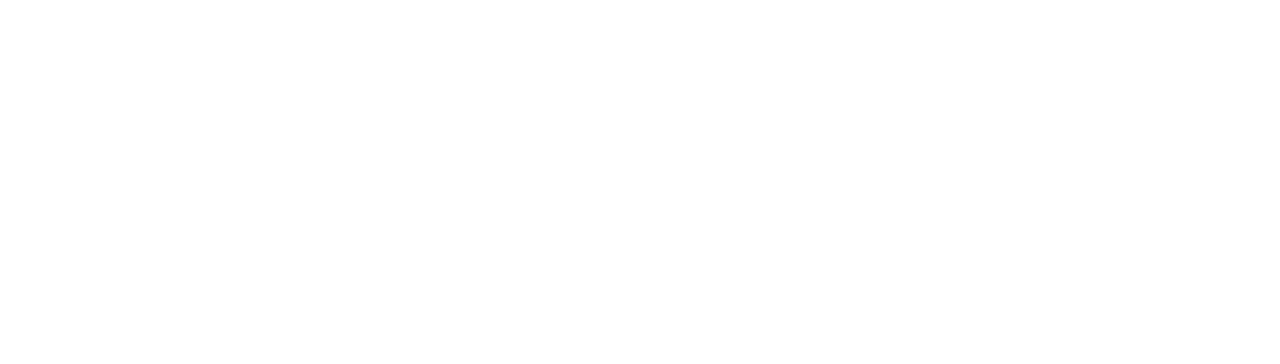
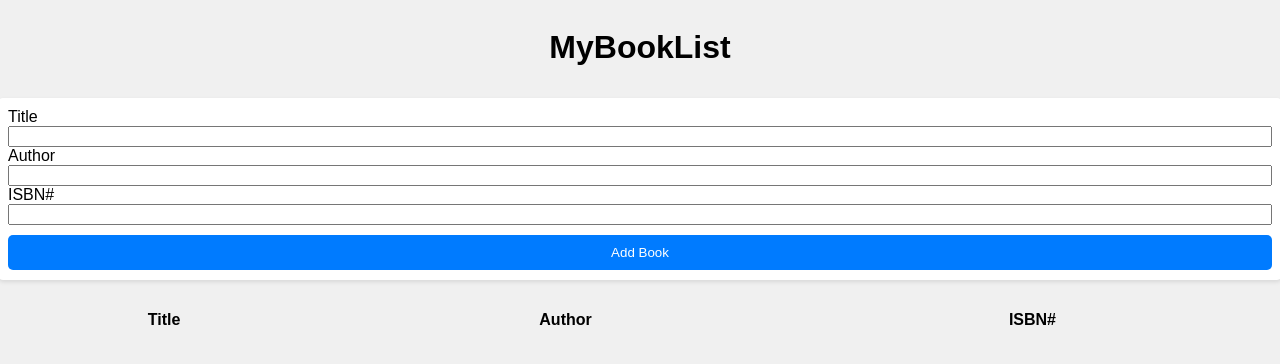
Before and after one commit to acciojob/book-list-Devashish198, a website: page main.html in a window 1280 px wide. Drawn offline with Linux system fonts and the light colour scheme.

Commit message:
created a submission

```diff
--- a/main.html
+++ b/main.html
@@ -8,6 +8,28 @@
 
 <body>
 	<!-- the entire body must be written by student -->
+	<h1>MyBookList</h1>
+     <div class="form-group">
+        <label for="title">Title</label>
+        <input id="title">
+        <label for="author">Author</label>
+        <input id="author">
+        <label for="isbn">ISBN#</label>
+        <input id="isbn">
+        <button id="submit">Add Book</button>
+     </div>
+     <table class="table" table-striped>
+        <thead>
+            <tr>
+                <th>Title</th>
+                <th>Author</th>
+                <th>ISBN#</th>
+                <th></th>
+            </tr>
+        </thead>
+        <tbody id="book-list">
+            <!-- Book entries will be dynamically added here -->
+     </table>
     <script type="text/javascript" src="./script.js">
 </script>
 
--- a/script.js
+++ b/script.js
@@ -1 +1,33 @@
 //your JS code here. If required.
+document.getElementById("submit").addEventListener("click", () => {
+    let title = document.getElementById("title").value;
+    let author = document.getElementById("author").value;
+    let isbn = document.getElementById("isbn").value;
+
+    if (title && author && isbn) {
+        addElement(title, author, isbn);
+
+        // Clear input fields
+        document.getElementById("title").value = '';
+        document.getElementById("author").value = '';
+        document.getElementById("isbn").value = '';
+    } else {
+        alert("Please fill in all fields.");
+    }
+});
+
+function addElement(title, author, isbn) {
+    let tableBody = document.getElementById("book-list");
+    let newRow = document.createElement("tr");
+    newRow.innerHTML = `
+        <td>${title}</td>
+        <td>${author}</td>
+        <td>${isbn}</td>
+        <td><button class="delete">Delete</button></td>
+    `;
+    tableBody.appendChild(newRow);
+    newRow.querySelector(".delete").addEventListener("click", () => {
+        tableBody.removeChild(newRow);
+    });
+    tableBody.scrollTop = tableBody.scrollHeight; // Scroll to the bottom
+}
--- a/styles.css
+++ b/styles.css
@@ -1 +1,41 @@
 /*  your css code here. If applicable */
+*{
+    margin: none;
+    padding: none;
+}
+
+body{
+    background-color: #f0f0f0;
+    font-family: Arial, sans-serif;
+    display: flex;
+    flex-direction: column;
+    align-items: center;
+
+}
+
+.form-group{
+    height: auto;
+    width: 100%;
+    margin: 10px;
+    padding: 10px;
+    background-color: #ffffff;
+    border-radius: 5px;
+    box-shadow: 0 2px 4px rgba(0,0,0,0.1);
+    display: flex;
+    flex-direction: column;
+}
+button{
+    width: 100%;
+    padding: 10px;
+    background-color: #007bff;
+    color: white;
+    border: none;
+    border-radius: 5px;
+    cursor: pointer;
+    margin-top: 10px;
+}
+.table{
+    width: 100%;
+    border-collapse: collapse;
+    margin-top: 20px;
+}
```
